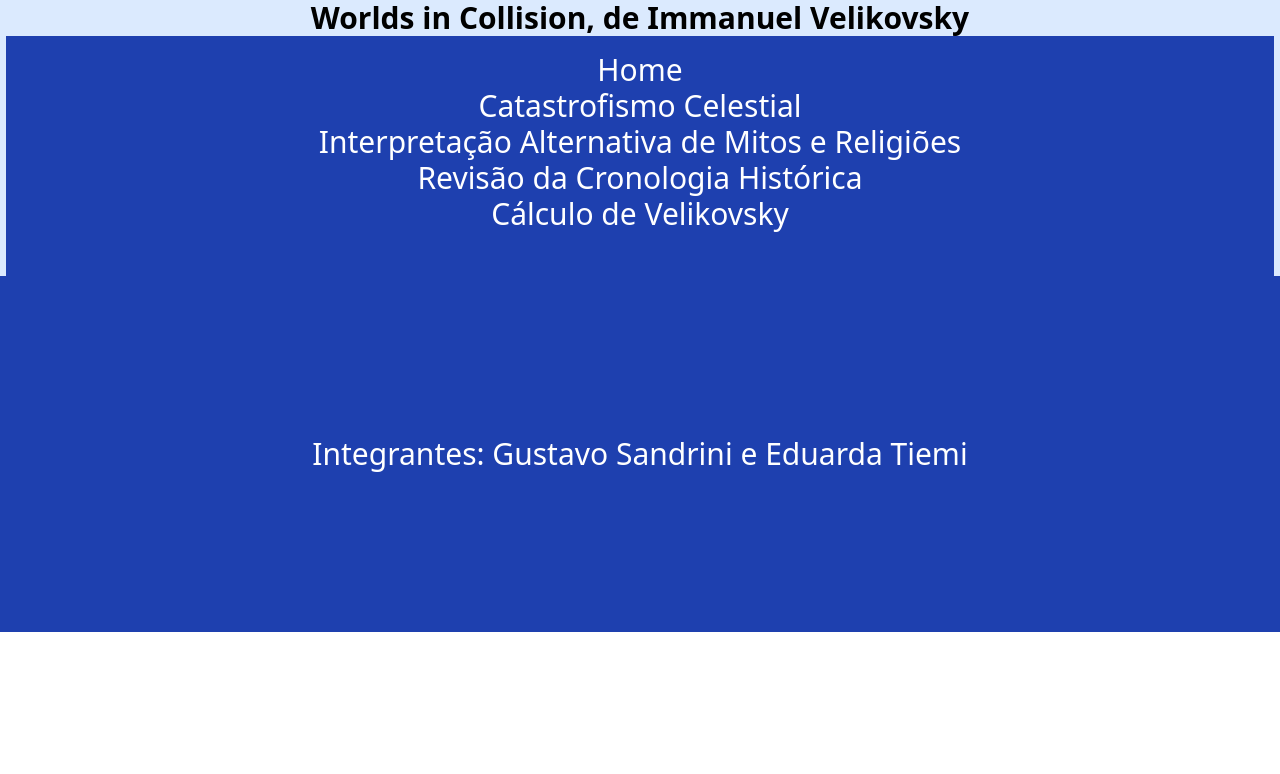
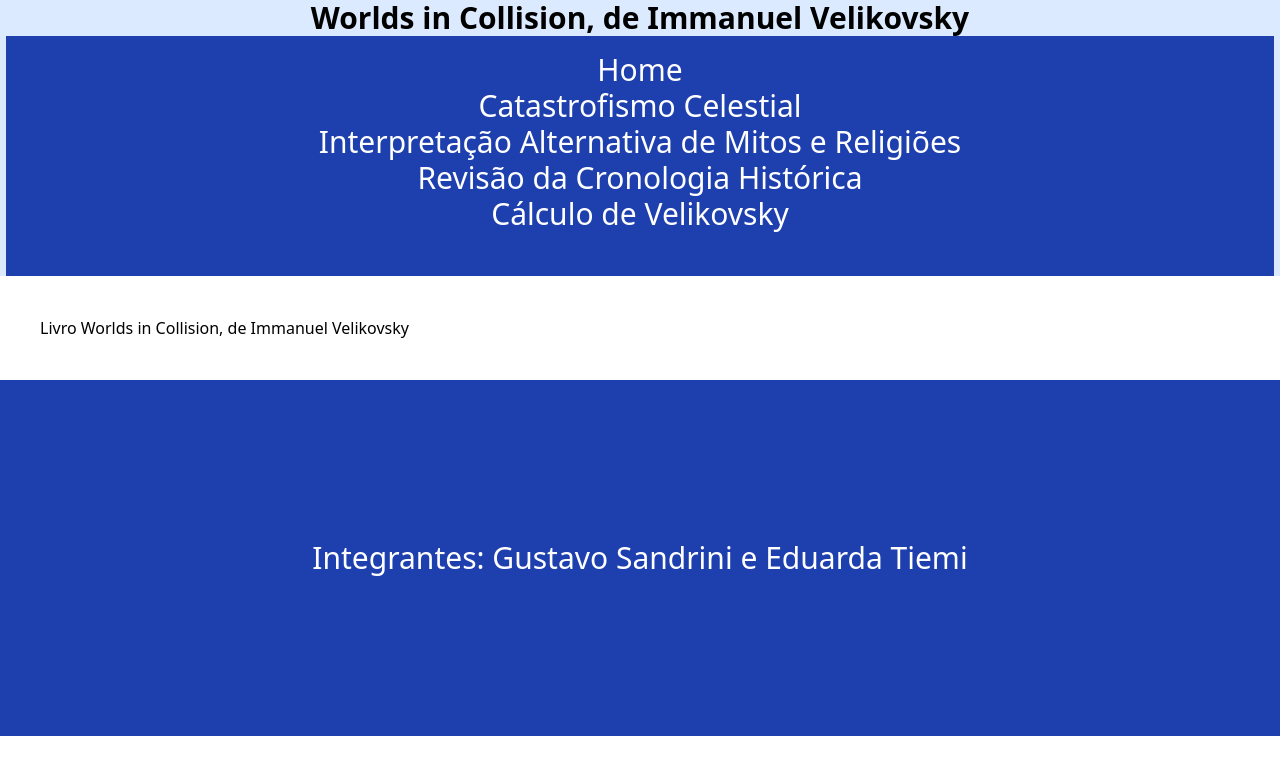
Before and after one commit to gusandrini/cp5, a Next.js app in the folder cp/: page / in a window 1280 px wide. Shown: the top 774 px of the page. Built offline with nearby package versions, Linux system fonts and the light colour scheme.

Commit message:
Adicionando conteúdo home

```diff
--- a/cp/src/app/page.tsx
+++ b/cp/src/app/page.tsx
@@ -2,9 +2,10 @@
 export default function Home() {
   return (
 
-    <div className="container-ilu">
+    <div className="container">
 
         <div className="conteudo">
+          <p>Livro Worlds in Collision, de Immanuel Velikovsky</p>
         </div>
 
     </div>
```
